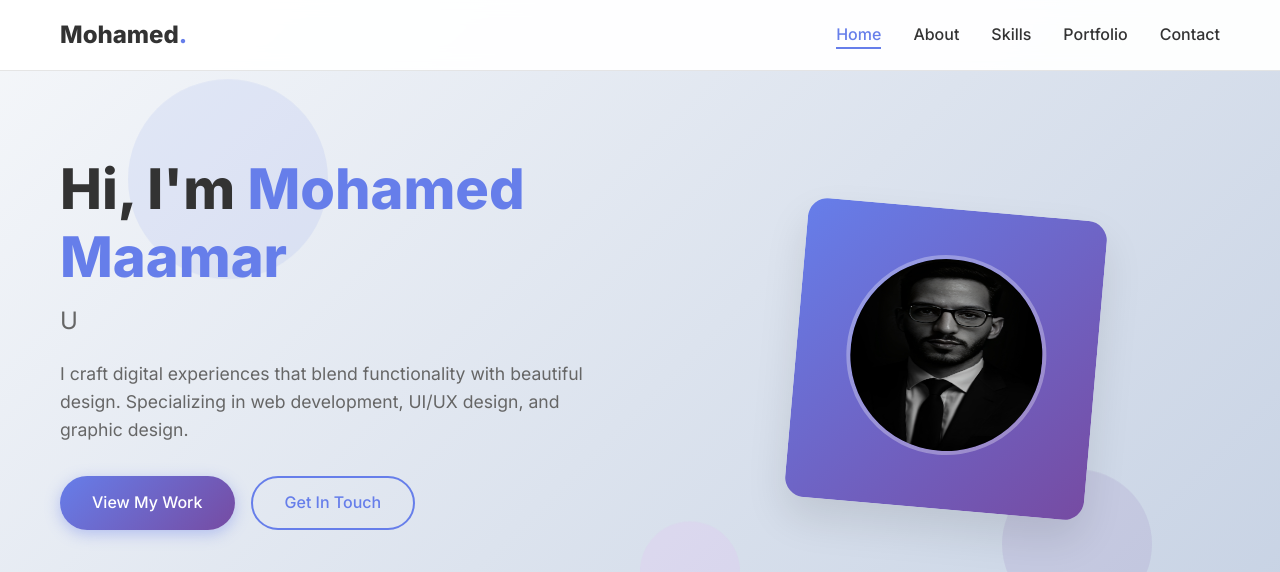
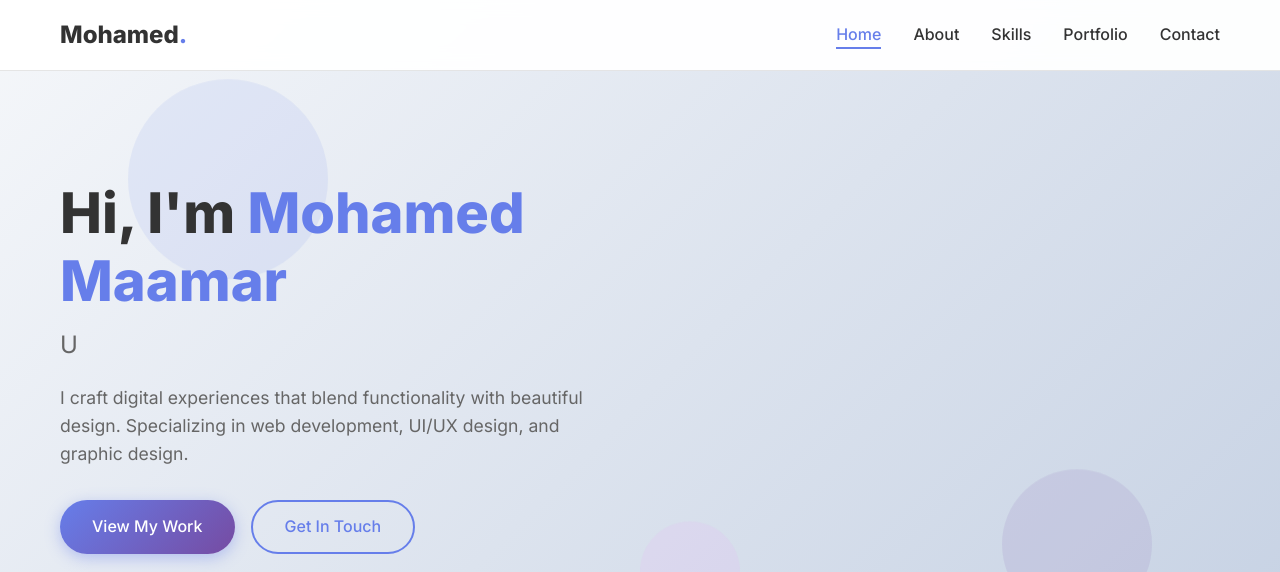
Before and after one commit to maamar404/maamar404.github.io, a plain HTML site: page index.html in a window 1280 px wide. Shown: the top 572 px of the page. Drawn offline with Linux system fonts and the light colour scheme.

Commit message:
Removing hero img

```diff
--- a/index.html
+++ b/index.html
@@ -5,6 +5,7 @@
     <meta name="viewport" content="width=device-width, initial-scale=1.0">
     <title>Mohamed Maamar - Full Stack Developer & Designer</title>
     <link rel="stylesheet" href="styles.css">
+    <link rel="icon" href="favicon.ico" type="image/x-icon">
     <!-- Font Awesome for icons -->
     <link rel="stylesheet" href="https://cdnjs.cloudflare.com/ajax/libs/font-awesome/6.4.0/css/all.min.css">
     <!-- Google Fonts -->
@@ -74,16 +75,8 @@
                     </div>
                 </div>
 
-                <div class="hero-image">
-                    <div class="profile-card">
-                        <div class="profile-bg"></div>
-                        <div class="profile-content">
-                            <div class="avatar">
-                                <img src="img/profile.jpg" alt="Mohamed Maamar">
-                            </div>
-                        </div>
-                    </div>
-                </div>
+
+
             </div>
 
             <!-- Social Links -->
--- a/styles.css
+++ b/styles.css
@@ -277,6 +277,7 @@ p {
 .hero-title {
     font-size: 3.5rem;
     font-weight: 800;
+    margin-top: 3rem;
     margin-bottom: 1rem;
     color: #333;
 }
```
